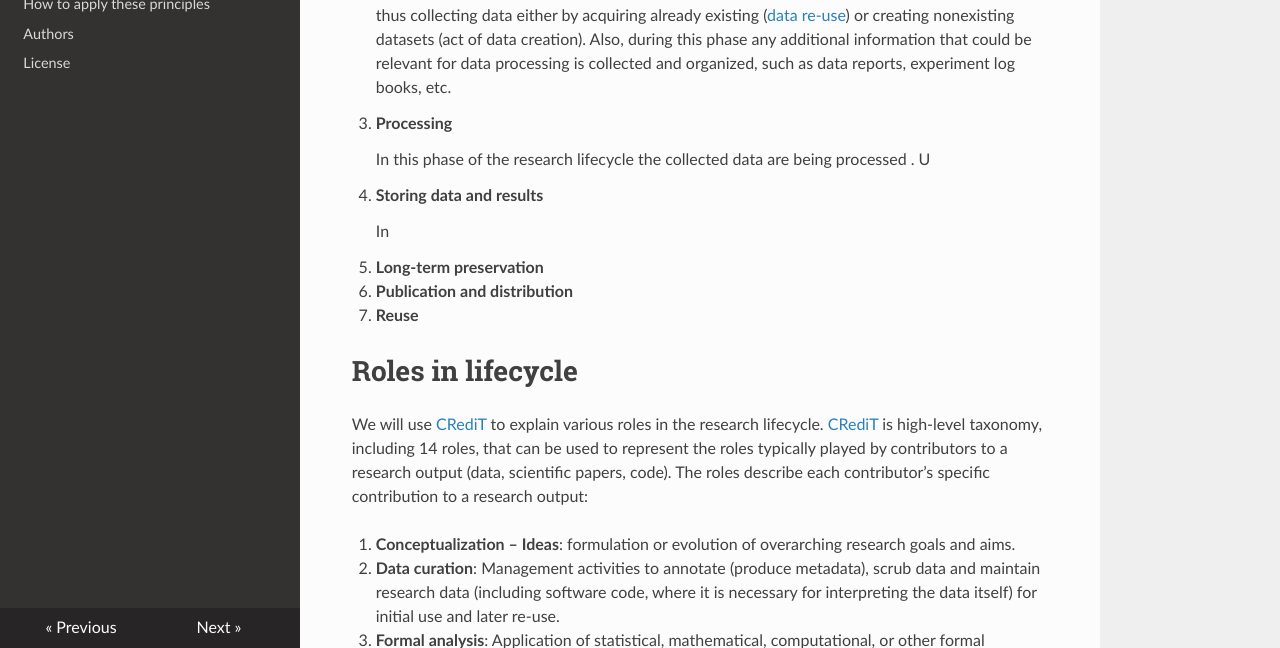
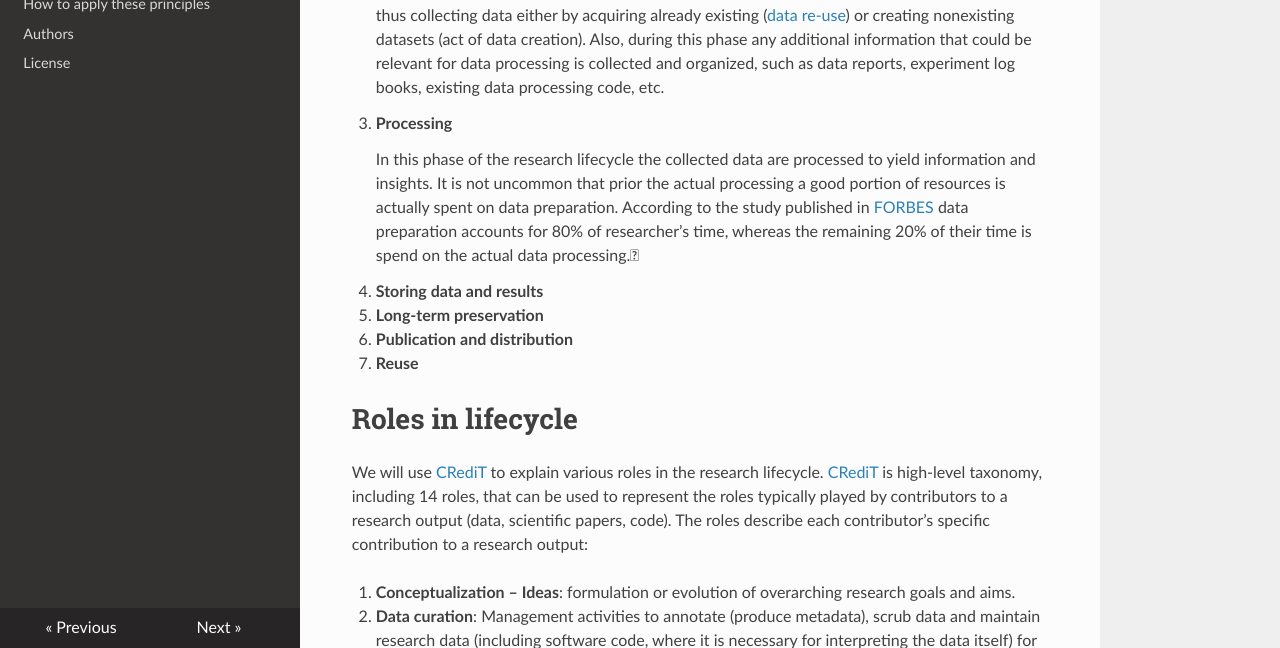
Before and after one commit to InesWuerth/FAIR-data-and-Open-Science-principles, an MkDocs documentation site: the page built from docs/1_open_science.md, in a window 1280 px wide and 900 px high, scrolled down 672 px, cut to the strip 252-900 px from the top of the window. Built offline with MkDocs 1.6.1, drawn with Linux system fonts in a browser that asks for light colours; nearby versions of some CDN libraries.

Commit message:
added processing

```diff
--- a/docs/1_open_science.md
+++ b/docs/1_open_science.md
@@ -18,17 +18,13 @@ The depicted research lifecycle consists of following phases:
 
  2. **Data collection**
 
-    At this phase of the research lifecycle a researcher employs the previously established DMP, thus collecting data either by acquiring already existing ([data re-use](https://nnlm.gov/data/thesaurus/data-reuse)) or creating nonexisting datasets (act of data creation). Also, during this phase any additional information that could be relevant for data processing is collected and organized, such as data reports, experiment log books, etc.
+    At this phase of the research lifecycle a researcher employs the previously established DMP, thus collecting data either by acquiring already existing ([data re-use](https://nnlm.gov/data/thesaurus/data-reuse)) or creating nonexisting datasets (act of data creation). Also, during this phase any additional information that could be relevant for data processing is collected and organized, such as data reports, experiment log books, existing data processing code, etc.
 
  3. **Processing**
 
-    In this phase of the research lifecycle the collected data are being processed . U
-
-
+    In this phase of the research lifecycle the collected data are processed to yield information and insights. It is not uncommon that prior the actual processing a good portion of resources is actually spent on data preparation. According to the study published in [FORBES](https://bit.ly/2WwVPho) data preparation accounts for 80% of researcher’s time, whereas the remaining 20% of their time is spend on the actual data processing.
 
  4. **Storing data and results**
-
-    In
 
  5. **Long-term preservation**
 
```
